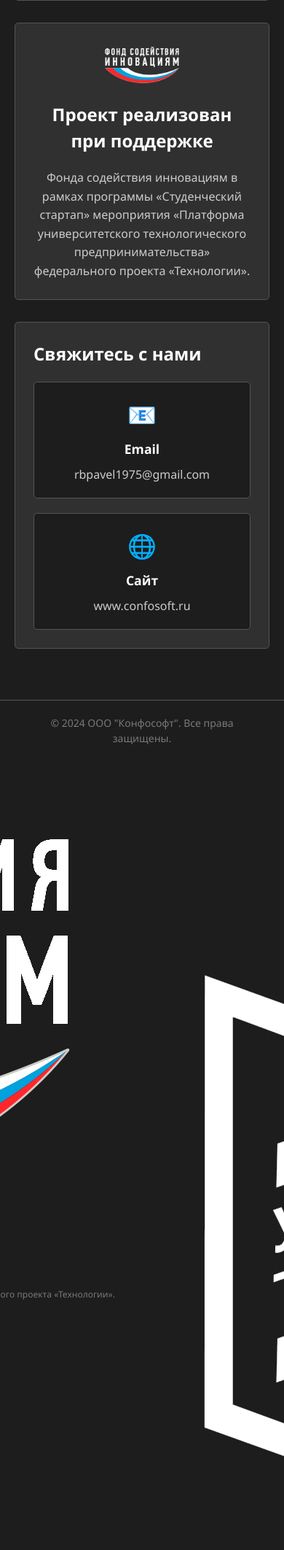
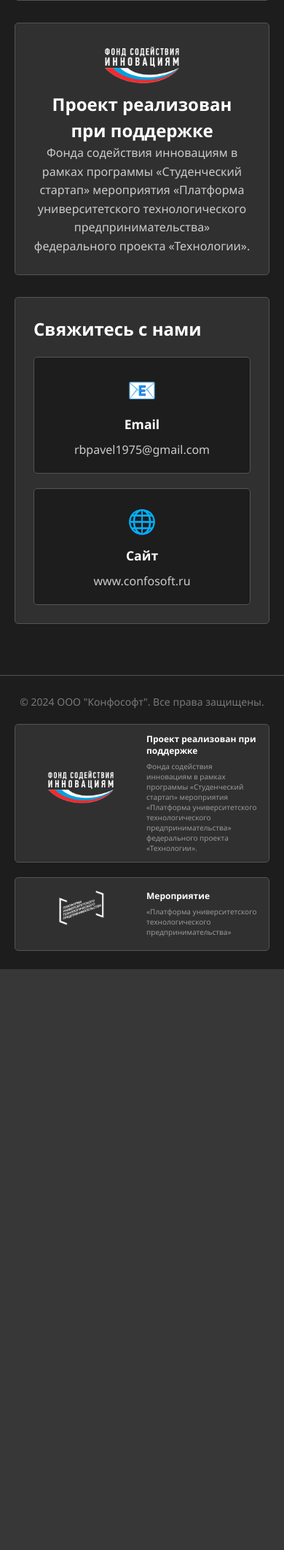
Before and after one commit to Kosach-p/confocalsoft-com-syte, a FastAPI app: page /developers in a window 390 px wide; the page is wider, and only the part inside the window is pictured. Shown: the part 861-2985 px from the top of that part at 73% size. After the commit the page ends 2189 px from the top of that part, so only its background shows below. Run offline with FastAPI, Linux system fonts and the light colour scheme.

Commit message:
Update style.css

```diff
--- a/static/css/style.css
+++ b/static/css/style.css
@@ -764,22 +764,20 @@ code {
 .footer {
     background-color: #1d1d1d;
     border-top: 1px solid #545454;
-    padding: 20px;
-    text-align: center;
+    padding: 25px 20px;
 }
 
 .footer-content {
-    max-width: 1200px;
+    max-width: 1400px;
     margin: 0 auto;
     display: flex;
     justify-content: space-between;
     align-items: center;
-    padding: 0 20px;
     gap: 30px;
 }
 
 .footer-left {
-    flex: 1;
+    flex: 0 0 auto;
 }
 
 .footer-left p {
@@ -789,36 +787,100 @@ code {
 }
 
 .footer-right {
-    flex: 1;
     display: flex;
-    justify-content: flex-end;
+    gap: 20px;
+    align-items: stretch;
 }
 
-.support-info {
+/* Карточка поддержки */
+.support-card {
     display: flex;
     align-items: center;
-    gap: 20px;
-    max-width: 500px;
+    gap: 15px;
+    background-color: #303030;
+    border: 1px solid #545454;
+    border-radius: 5px;
+    padding: 15px 20px;
+    width: 380px;
+    min-height: 100px;
 }
 
-.fond-logo {
-    width: 80px;
-    height: auto;
+.support-logo {
+    width: 70px;
+    height: 70px;
     object-fit: contain;
+    flex-shrink: 0;
+}
+
+.support-text {
+    flex: 1;
+    min-width: 0;
 }
 
 .support-text h2 {
-    font-size: 14px;
-    margin: 0 0 5px 0;
-    color: #cccccc;
+    font-size: 13px;
+    margin: 0 0 6px 0;
+    color: #ffffff;
     font-weight: 600;
+    line-height: 1.3;
 }
 
 .support-text p {
-    font-size: 12px;
+    font-size: 11px;
     margin: 0;
-    color: #797979;
+    color: #999999;
     line-height: 1.4;
+}
+
+/* ===== АДАПТИВНОСТЬ ===== */
+@media (max-width: 1200px) {
+    .support-card {
+        width: 320px;
+    }
+}
+
+@media (max-width: 1024px) {
+    .footer-content {
+        flex-direction: column;
+        gap: 20px;
+        text-align: center;
+    }
+
+    .footer-right {
+        flex-direction: column;
+        width: 100%;
+        align-items: center;
+    }
+
+    .support-card {
+        width: 100%;
+        max-width: 500px;
+    }
+}
+
+@media (max-width: 768px) {
+    .footer-right {
+        flex-direction: column;
+    }
+
+    .support-card {
+        flex-direction: row;
+        text-align: left;
+        padding: 12px 15px;
+    }
+
+    .support-logo {
+        width: 55px;
+        height: 55px;
+    }
+
+    .support-text h2 {
+        font-size: 12px;
+    }
+
+    .support-text p {
+        font-size: 10px;
+    }
 }
 
 /* ===== АДАПТИВНОСТЬ ===== */
```
